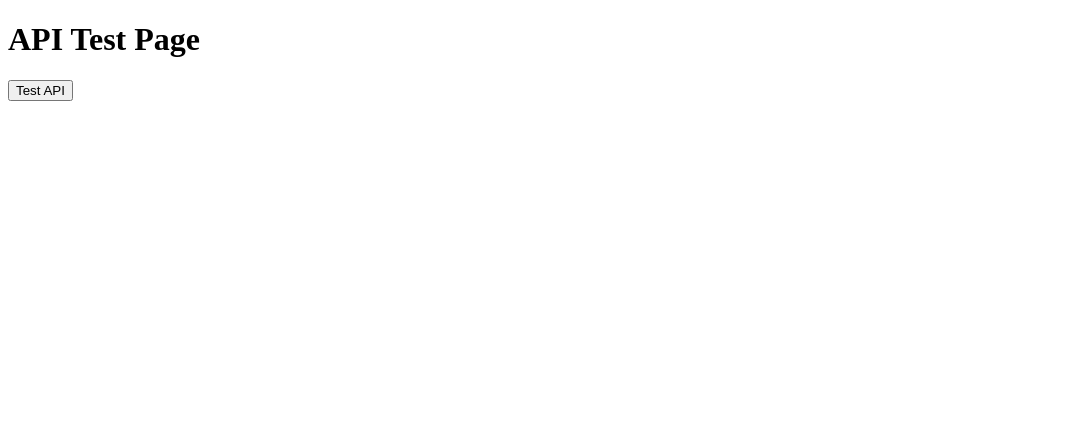
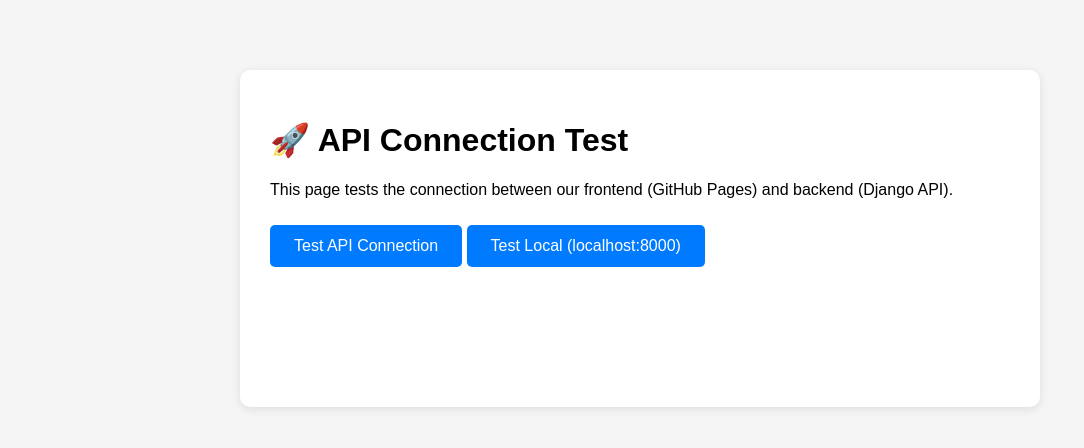
Before and after one commit to roman628/Mindloop, a plain HTML site: page index.html in a window 1280 px wide. Shown: the whole page, without its empty margins (0-1084 px from the left). Drawn offline with Linux system fonts and the light colour scheme.

Commit message:
updated-things

```diff
--- a/index.html
+++ b/index.html
@@ -1,21 +1,125 @@
 <!DOCTYPE html>
-<html>
+<html lang="en">
 <head>
-    <title>API Test</title>
+    <meta charset="UTF-8">
+    <meta name="viewport" content="width=device-width, initial-scale=1.0">
+    <title>API Test Page</title>
+    <style>
+        body {
+            font-family: Arial, sans-serif;
+            max-width: 800px;
+            margin: 50px auto;
+            padding: 20px;
+            background-color: #f5f5f5;
+        }
+        .container {
+            background: white;
+            padding: 30px;
+            border-radius: 10px;
+            box-shadow: 0 2px 10px rgba(0,0,0,0.1);
+        }
+        button {
+            background-color: #007bff;
+            color: white;
+            border: none;
+            padding: 12px 24px;
+            font-size: 16px;
+            border-radius: 5px;
+            cursor: pointer;
+            margin: 10px 0;
+        }
+        button:hover {
+            background-color: #0056b3;
+        }
+        #result {
+            margin-top: 20px;
+            padding: 15px;
+            border-radius: 5px;
+            min-height: 50px;
+        }
+        .success {
+            background-color: #d4edda;
+            border: 1px solid #c3e6cb;
+            color: #155724;
+        }
+        .error {
+            background-color: #f8d7da;
+            border: 1px solid #f5c6cb;
+            color: #721c24;
+        }
+        .loading {
+            background-color: #fff3cd;
+            border: 1px solid #ffeaa7;
+            color: #856404;
+        }
+    </style>
 </head>
 <body>
-    <h1>API Test Page</h1>
-    <button onclick="testAPI()">Test API</button>
-    <div id="result"></div>
+    <div class="container">
+        <h1>🚀 API Connection Test</h1>
+        <p>This page tests the connection between our frontend (GitHub Pages) and backend (Django API).</p>
+
+        <button onclick="testAPI()">Test API Connection</button>
+        <button onclick="testLocal()">Test Local (localhost:8000)</button>
+
+        <div id="result"></div>
+    </div>
 
     <script>
         async function testAPI() {
+            const resultDiv = document.getElementById('result');
+            resultDiv.className = 'loading';
+            resultDiv.innerHTML = '<p>🔄 Testing API connection...</p>';
+
             try {
                 const response = await fetch('https://api.romanrossi.social/api/test/');
                 const data = await response.json();
-                document.getElementById('result').innerHTML = `<p>Response: ${data.message}</p>`;
+
+                resultDiv.className = 'success';
+                resultDiv.innerHTML = `
+                    <h3>✅ Success!</h3>
+                    <p><strong>Response:</strong> ${data.message}</p>
+                    <p><strong>Status:</strong> ${response.status}</p>
+                    <p><strong>URL:</strong> ${response.url}</p>
+                `;
             } catch (error) {
-                document.getElementById('result').innerHTML = `<p>Error: ${error.message}</p>`;
+                resultDiv.className = 'error';
+                resultDiv.innerHTML = `
+                    <h3>❌ Error</h3>
+                    <p><strong>Error:</strong> ${error.message}</p>
+                    <p>This could mean:</p>
+                    <ul>
+                        <li>DNS hasn't propagated yet</li>
+                        <li>Cloudflare isn't configured</li>
+                        <li>CORS issues</li>
+                        <li>Server is down</li>
+                    </ul>
+                `;
+            }
+        }
+
+        async function testLocal() {
+            const resultDiv = document.getElementById('result');
+            resultDiv.className = 'loading';
+            resultDiv.innerHTML = '<p>🔄 Testing local connection...</p>';
+
+            try {
+                const response = await fetch('http://localhost:8000/api/test/');
+                const data = await response.json();
+
+                resultDiv.className = 'success';
+                resultDiv.innerHTML = `
+                    <h3>✅ Local Success!</h3>
+                    <p><strong>Response:</strong> ${data.message}</p>
+                    <p><strong>Status:</strong> ${response.status}</p>
+                `;
+            } catch (error) {
+                resultDiv.className = 'error';
+                resultDiv.innerHTML = `
+                    <h3>❌ Local Error</h3>
+                    <p><strong>Error:</strong> ${error.message}</p>
+                    <p>Make sure Docker is running and accessible on port 8000</p>
+                `;
             }
         }
     </script>
```
